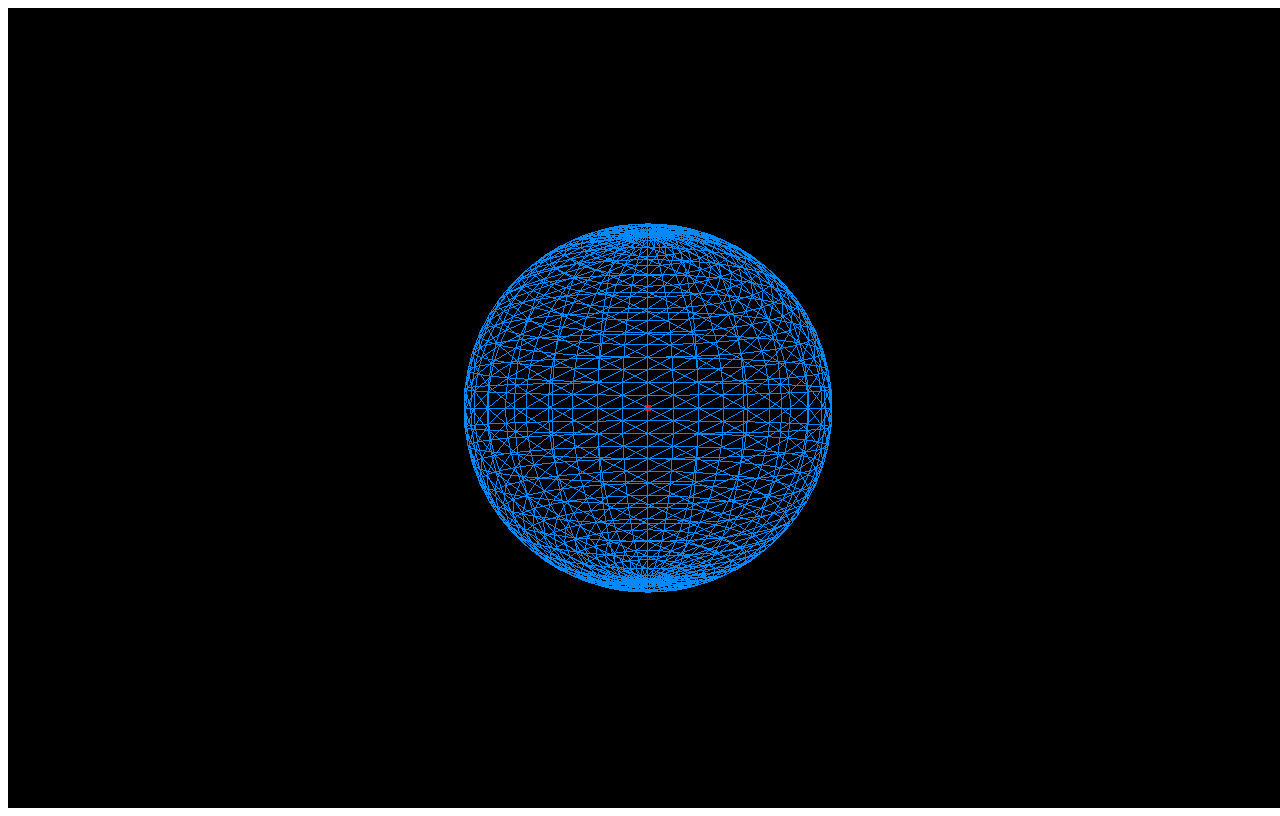
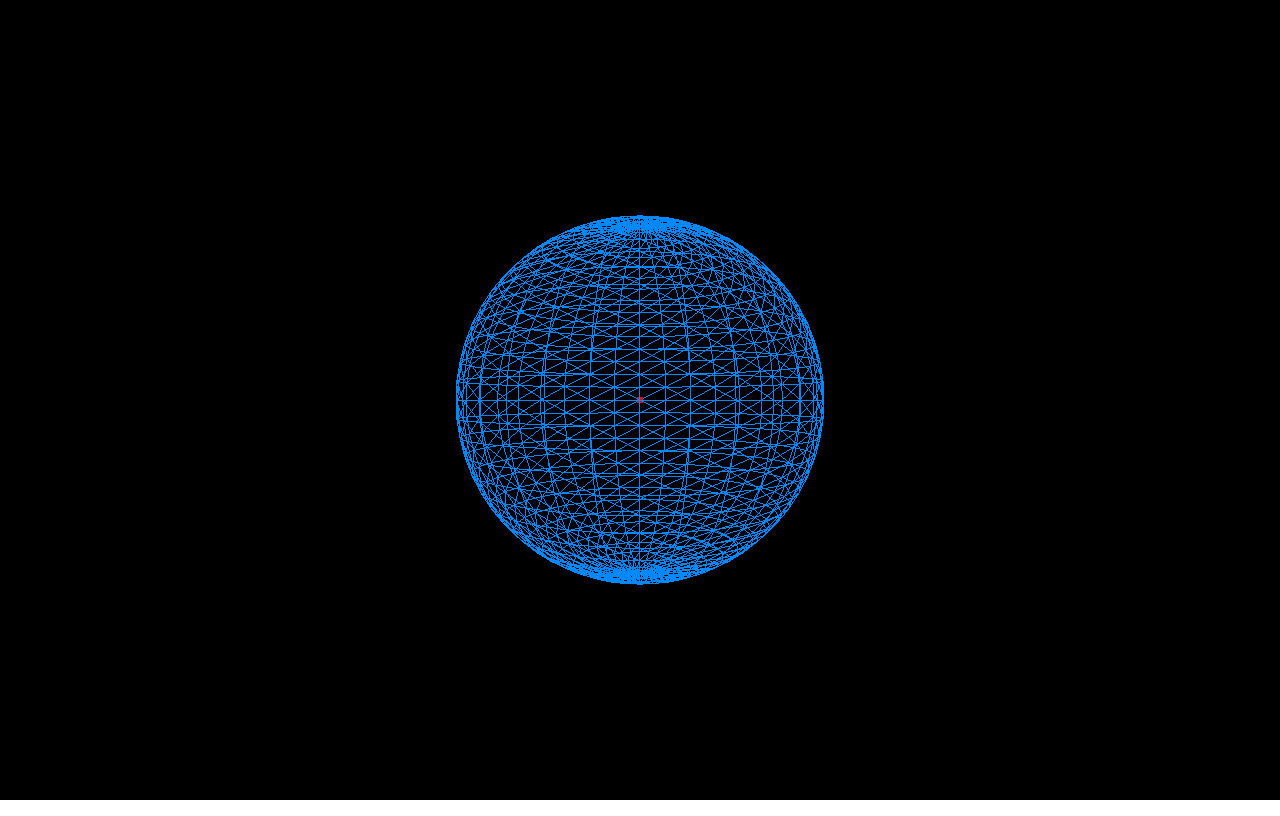
Before and after one commit to kkmcgg/globe, a plain HTML site: page index.html in a window 1280 px wide. Drawn offline with nearby package versions, Linux system fonts and the light colour scheme; animation ran at ten frames a second.

Commit message:
Update index.html

```diff
--- a/index.html
+++ b/index.html
@@ -3,6 +3,20 @@
 <head>
   <title>Rotatable Sphere with Coordinates</title>
   <script src="https://cdnjs.cloudflare.com/ajax/libs/three.js/r128/three.min.js"></script>
+  <style>
+    body, html {
+      margin: 0;
+      padding: 0;
+      width: 100%;
+      height: 100%;
+      overflow: hidden;
+    }
+    #container {
+      position: absolute;
+      top: 0;
+      left: 0;
+    }
+  </style>
 </head>
 <body>
   <div id="container"></div>
```
